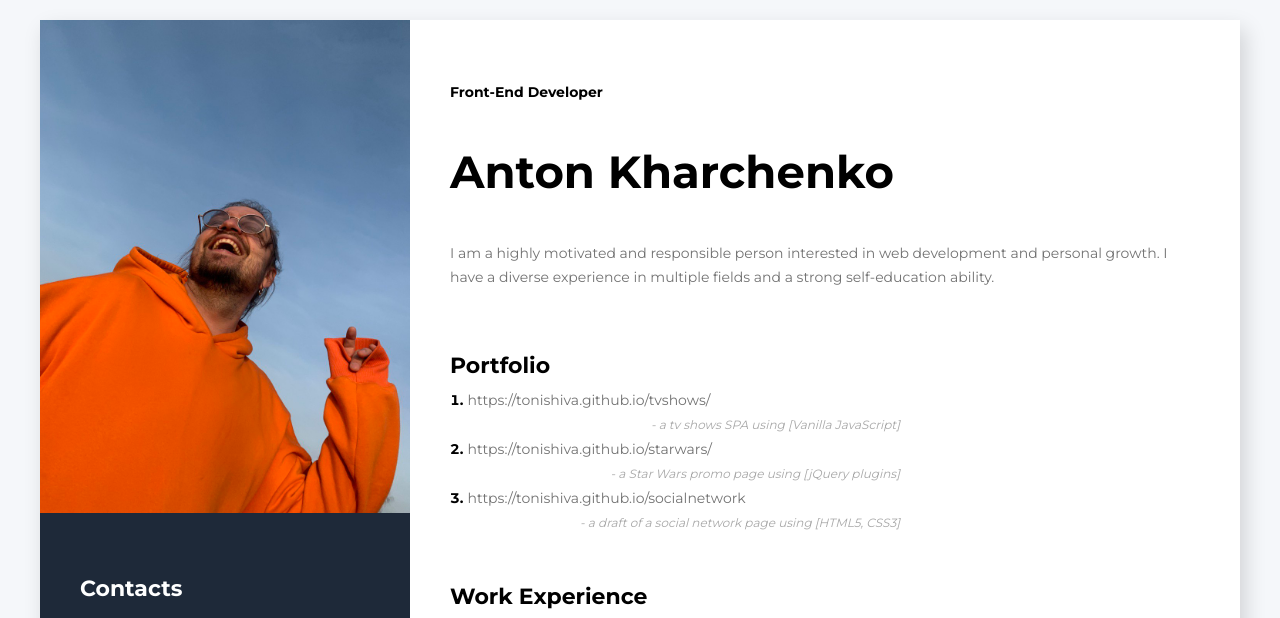
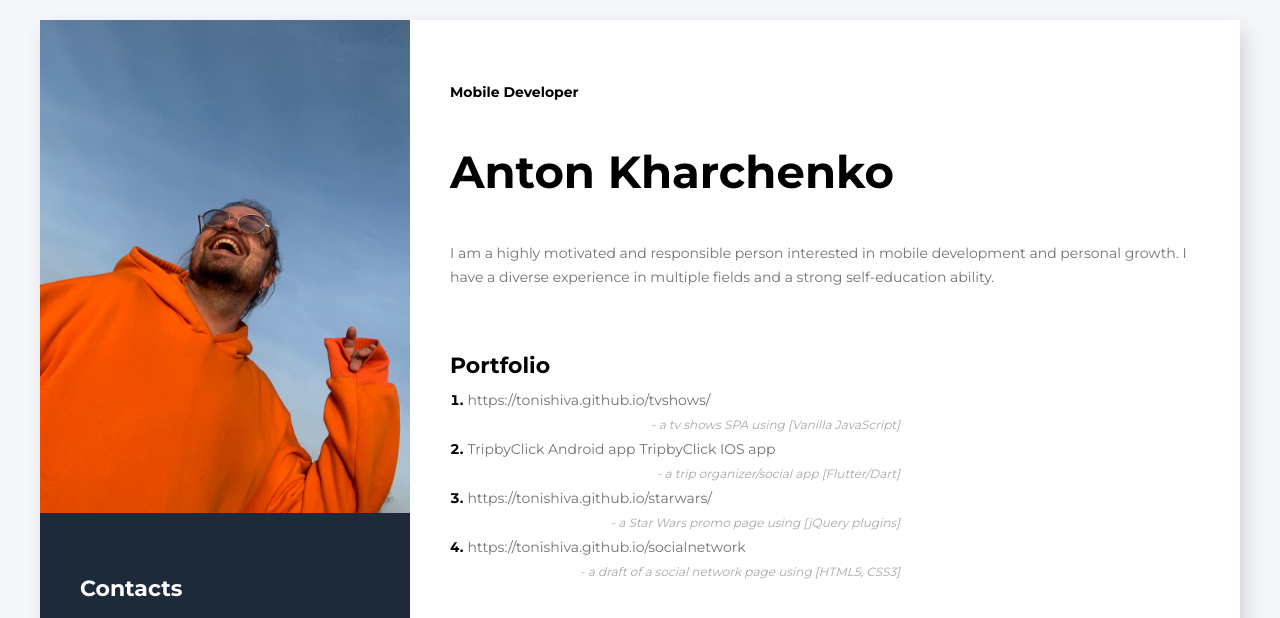
Before and after one commit to tonishiva/resume, a plain HTML site: page index.html in a window 1280 px wide. Shown: the top 618 px of the page. Drawn offline with Linux system fonts and the light colour scheme; a script that the page names is missing.

Commit message:
Update index.html

```diff
--- a/index.html
+++ b/index.html
@@ -75,10 +75,10 @@
         <!-- About me Container -->
         <div class="main-container">
             <div class="main-container-header">
-                <h2>Front-End Developer</h2>
+                <h2>Mobile Developer</h2>
                 <h1>Anton Kharchenko</h1>
 
-                <p>I am a highly motivated and responsible person interested in web development and personal growth. I have a diverse experience in multiple fields and a strong self-education ability.</p>
+                <p>I am a highly motivated and responsible person interested in mobile development and personal growth. I have a diverse experience in multiple fields and a strong self-education ability.</p>
             </div>
             <!-- Projects Container -->
             <div class="projects">
@@ -90,6 +90,15 @@
                         <ul class="portfolio-inner-list">
                             <li>
                                 <span class="dates italic"> - a tv shows SPA using [Vanilla JavaScript]</span>
+                            </li>
+                        </ul>
+                    </li>
+                    <li class="projects-list">
+                        <a href="https://play.google.com/store/apps/details?id=com.traveler.tripbyclick.app&hl=uk&gl=US&showAllReviews=true" class="main-text">TripbyClick Android app</a>
+                        <a href="https://apps.apple.com/us/app/tripbyclick/id1552382549" class="main-text">TripbyClick IOS app</a>
+                        <ul class="portfolio-inner-list">
+                            <li>
+                                <span class="dates italic"> - a trip organizer/social app [Flutter/Dart]</span>
                             </li>
                         </ul>
                     </li>
```
